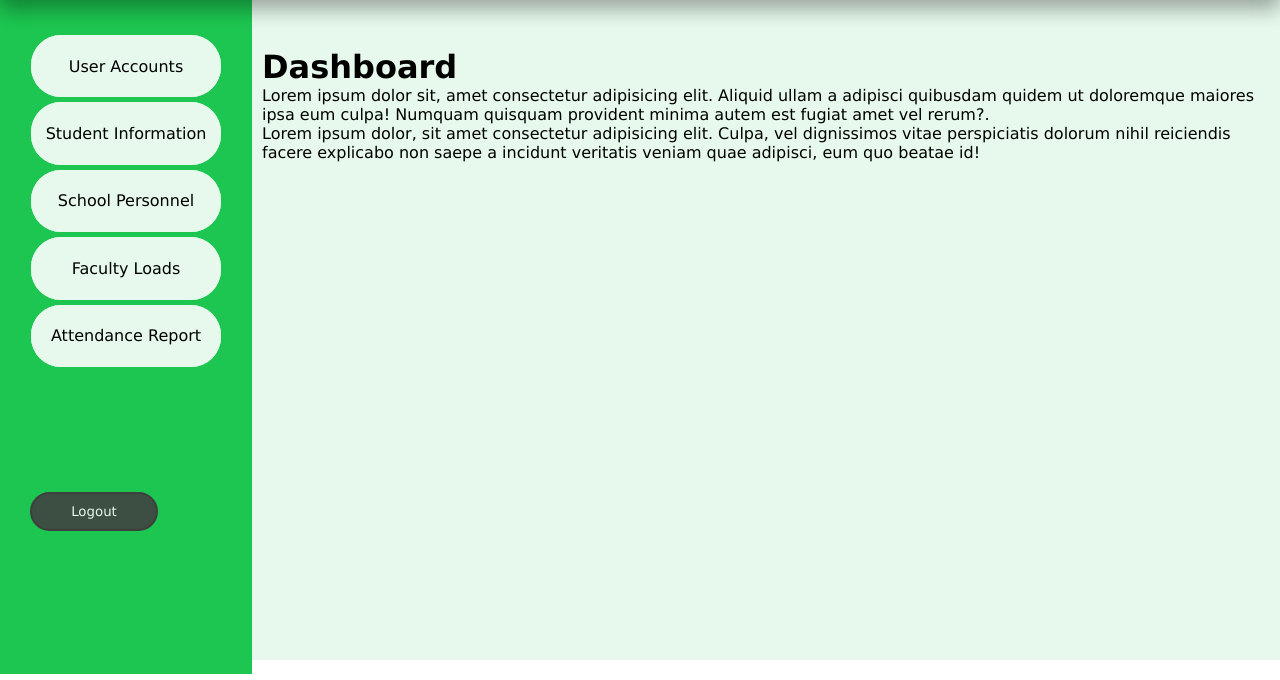
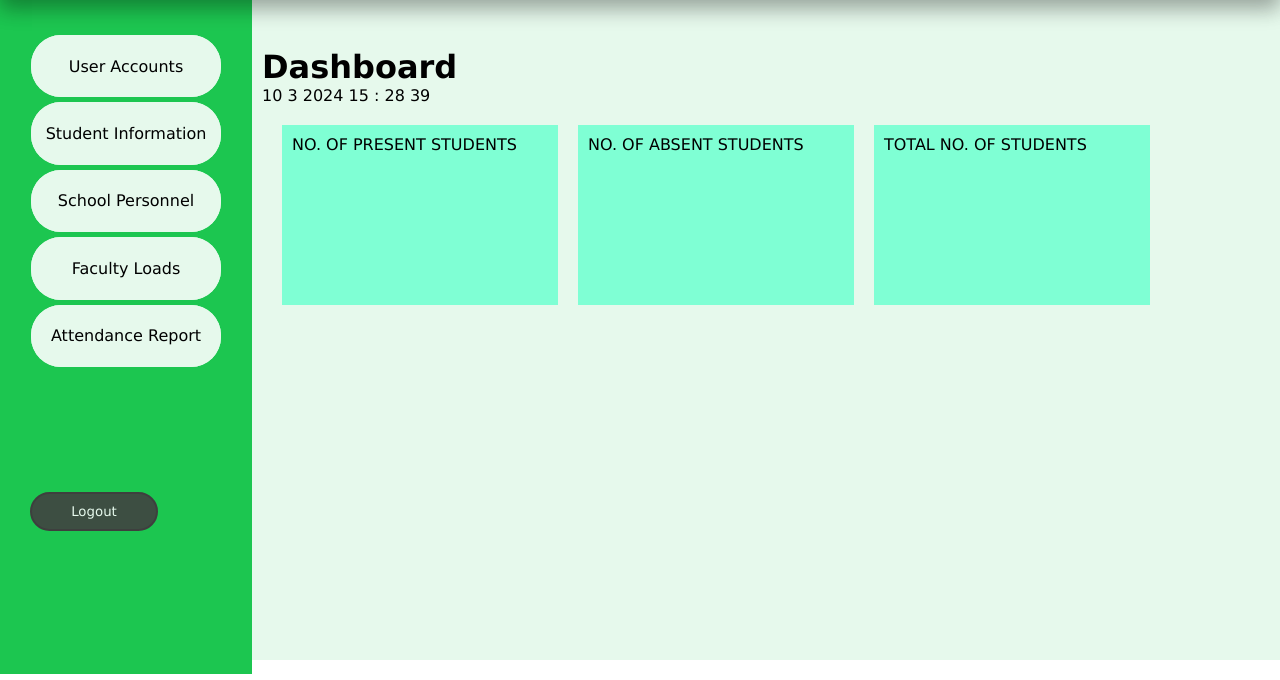
Before and after one commit to Ella-May/mobile-attendance-system, a PHP site: page /dashboard.php in a window 1280 px wide. Shown: the part 120-800 px from the top of the page. Run offline with PHP 8.4, Linux system fonts and the light colour scheme.

Commit message:
dashboard

```diff
--- a/public/css/dashboard.css
+++ b/public/css/dashboard.css
@@ -57,12 +57,7 @@
     flex-direction: row;
 }
 
-.main{
-    background-color: #e6f9ec;
-    width: 80dvw;
-    height: 80dvh;
-    padding: 10px;
-}
+
 .aside1{
     background-color: #1cc650;
     width: 20dvw;
@@ -114,3 +109,47 @@ ul{
     box-shadow: 10px 10px 20px 10px rgba(0, 0, 0, 0.2), 0 6px 20px 0 rgba(0, 0, 0, 0.19);
      z-index: 1;
 }
+
+.main{
+    background-color: #e6f9ec;
+    width: 80dvw;
+    height: 80dvh;
+    padding: 10px;
+
+}
+.main .date-time p{
+    font-size: x-large;
+    color:#3e3f3e;
+    font-weight: bold;
+}
+
+.StatBox{
+    display: flex;
+    margin: 10px;
+}
+.info{
+    flex-direction: column;
+    margin: 10px;
+    padding: 10px;
+    width: 20dvw;
+    height: 20dvh;
+    background-color: aquamarine   ;
+}
+/*.StatBox ul li{
+    list-style-type: none;
+    margin: 10px;
+    padding: 0;
+    border-radius: 20px ;
+    flex-flow: column;
+    background-color: #656e68;
+}
+.StatBox li a{
+    align-items: center;
+    justify-content: center;
+    flex-direction: column ;
+    border-radius: 20px ;
+    padding: 12px;
+    width: 13dvw;
+    height: 3dvw;
+    background-color: #656e68;
+}
--- a/views/dashboard.php
+++ b/views/dashboard.php
@@ -46,10 +46,41 @@
 
         <div class="main">
             <h1></br>Dashboard</h1>
-            <p>Lorem ipsum dolor sit, amet consectetur adipisicing elit. Aliquid ullam a adipisci quibusdam quidem ut doloremque maiores ipsa eum culpa! Numquam quisquam provident minima autem est fugiat amet vel rerum?.</p>
-            <p>Lorem ipsum dolor, sit amet consectetur adipisicing elit. Culpa, vel dignissimos vitae perspiciatis dolorum nihil reiciendis facere explicabo non saepe a incidunt veritatis veniam quae adipisci, eum quo beatae id!</p>
+            <div class"date-time>
+                <span id='day'></span>
+                <span id='month'></span>
+                <span id='year'></span>
+                <span id='hours'></span>
+                <span id='minutes'></span>
+                <span id='seconds'></span>
+            </div>
+
+
+            <div class="StatBox">
+
+                <div class="info">NO. OF PRESENT STUDENTS</div>
+                <div class="info">NO. OF ABSENT STUDENTS</div>
+                <div class="info">TOTAL NO. OF STUDENTS</div>
+
+            </div>
+
         </div>
         </div>
+
+        <script>
+                var d = new Date();
+                document.getElementById('day').innerHTML=d.getDate();
+                var m = new Date();
+                document.getElementById('month').innerHTML=m.getMonth()+1;
+                var y = new Date();
+                document.getElementById('year').innerHTML=y.getFullYear()+1;
+                var h = new Date();
+                document.getElementById('hours').innerHTML=h.getHours()+1+" :";
+                var m = new Date();
+                document.getElementById('minutes').innerHTML=m.getMinutes();
+                var s = new Date();
+                document.getElementById('seconds').innerHTML=s.getSeconds();
+        </script>
 </body>
 
 </html>
```
